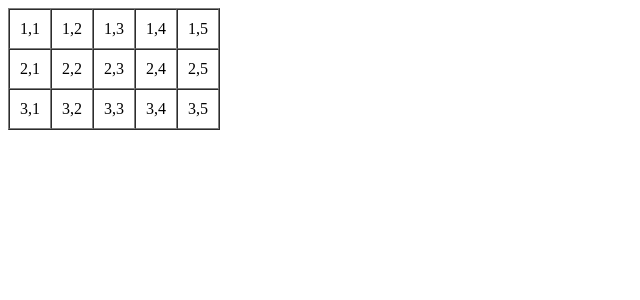
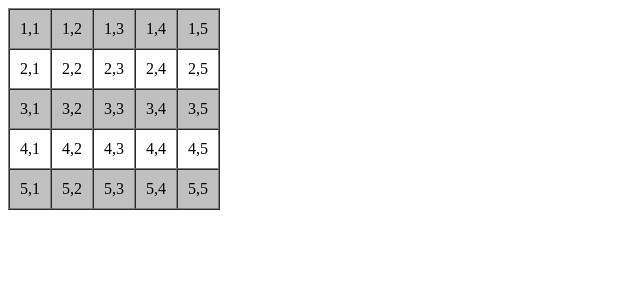
Before and after one commit to gmurdoko/student-code, a PHP site: page /latihan1.php in a window 1280 px wide. Shown: the top 300 px of the page, without its empty margins (0-640 px from the left). Run offline with PHP 8.4, Linux system fonts and the light colour scheme.

Commit message:
menyelesaikan latihan 1 dan 2 pertemuan 3

```diff
--- a/php-dasar/pertemuan3/latihan1.php
+++ b/php-dasar/pertemuan3/latihan1.php
@@ -28,11 +28,20 @@
 <head>
     <meta charset ="UTF-8">
     <title>Latihan 1</title>
+    <style>
+        .warna-baris{
+            background-color: silver;
+        }
+    </style>
 </head>
 <body>
     <table border="1" cellpadding="10" cellspacing="0">
-        <?php for( $i = 1; $i <= 3; $i++): ?>
-            <tr>
+        <?php for( $i = 1; $i <= 5; $i++): ?>
+            <?php if( $i % 2 == 1 ) : ?>
+                <tr class="warna-baris">
+            <?php else : ?>
+                <tr>
+            <?php endif; ?>
                 <?php for( $j = 1; $j <=5; $j++): ?>
                     <td><?= "$i,$j" ?></td>
                 <?php endfor; ?>
```
Also changed, not shown: php-dasar/pertemuan3/latihan2.php (+19 -0 lines).
